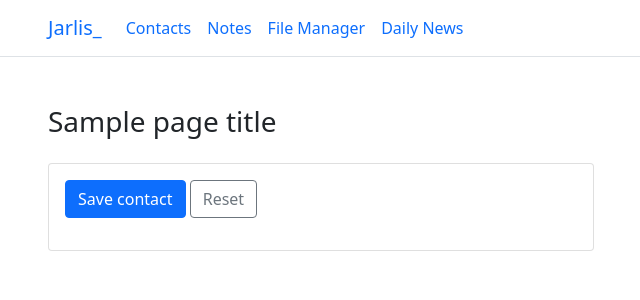
After one commit to kravtsov-s-o/django-personal-assistant, a Django app: template personal_assistant/contacts/templates/contacts/add-contact.html in a window 1280 px wide. The commit adds this page. Shown: the top 300 px of the page, without its empty margins (34-674 px from the left). Run offline with Django 3.2, Linux system fonts and the light colour scheme; the template is opened without the code that fills it: most values are stand-ins (such as "Sample title", 1, 10 or a date in 2020).

Commit message:
add contact

```diff
--- a/personal_assistant/contacts/apps.py
+++ b/personal_assistant/contacts/apps.py
@@ -3,4 +3,4 @@ from django.apps import AppConfig
 
 class ContactsConfig(AppConfig):
     default_auto_field = 'django.db.models.BigAutoField'
-    name = 'Contacts'
+    name = 'contacts'
--- /dev/null
+++ b/personal_assistant/contacts/templates/contacts/add-contact.html
@@ -0,0 +1,31 @@
+{% extends 'users/base-template.html' %}
+
+{% block title %}{{ page_title }}{% endblock %}
+
+{% block content %}
+
+<div class="row mb-3">
+    <div class="col">
+        <h1 class="card-title h3">{{ page_title }}</h1>
+    </div>
+    <div class="col text-end">
+    </div>
+</div>
+<div class="row">
+    <div class="col-md-6">
+        <div class="card">
+            <div class="card-body">
+                <form action="{% url 'contacts:add_contact'%}" method="post">
+                    {% csrf_token %}
+                    {{ form.as_p }}
+                    <div class="mb-3">
+                        <button type="submit" class="btn btn-primary">Save contact</button>
+                        <button type="reset" class="btn btn-outline-secondary">Reset</button>
+                    </div>
+                </form>
+            </div>
+        </div>
+    </div>
+</div>
+
+{% endblock %}
--- a/personal_assistant/contacts/templates/contacts/index.html
+++ b/personal_assistant/contacts/templates/contacts/index.html
@@ -9,7 +9,7 @@
         <h1 class="card-title h3">{{ page_title }}</h1>
     </div>
     <div class="col text-end">
-        <a href="add-contact.html" class="btn btn-primary">Add contact</a>
+        <a href="{% url 'contacts:add_contact'%}" class="btn btn-primary">Add contact</a>
     </div>
 </div>
 <div class="row">
@@ -78,7 +78,7 @@
             {% endif %}
             {% else %}
             <div class="card-body"> List is empty. </div>
-        {% andif %}
+        {% endif %}
         </div>
     </div>
 </div>
--- a/personal_assistant/contacts/urls.py
+++ b/personal_assistant/contacts/urls.py
@@ -5,4 +5,5 @@ app_name = "contacts"
 
 urlpatterns = [
     path("contacts", views.main, name="main"),
+    path("contact/add", views.add_contact, name="add_contact"),
 ]
--- a/personal_assistant/personal_assistant/settings.py
+++ b/personal_assistant/personal_assistant/settings.py
@@ -42,7 +42,7 @@ INSTALLED_APPS = [
     'django.contrib.messages',
     'django.contrib.staticfiles',
     'users',
-    'cotacts'
+    'contacts'
 ]
 
 MIDDLEWARE = [
```
Also changed, not shown: personal_assistant/contacts/forms.py (added, +16 -0 lines), personal_assistant/contacts/views.py (+28 -2 lines).
